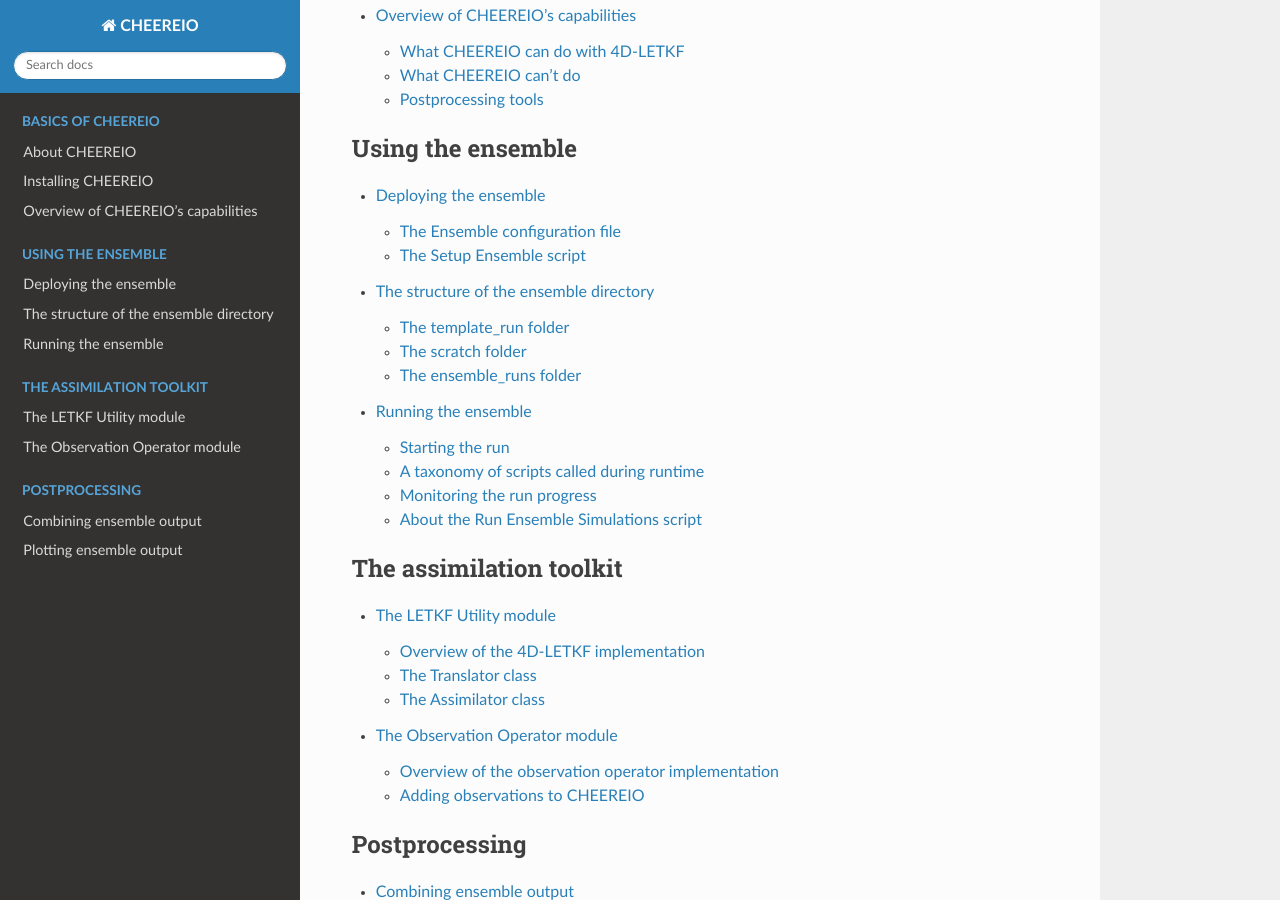
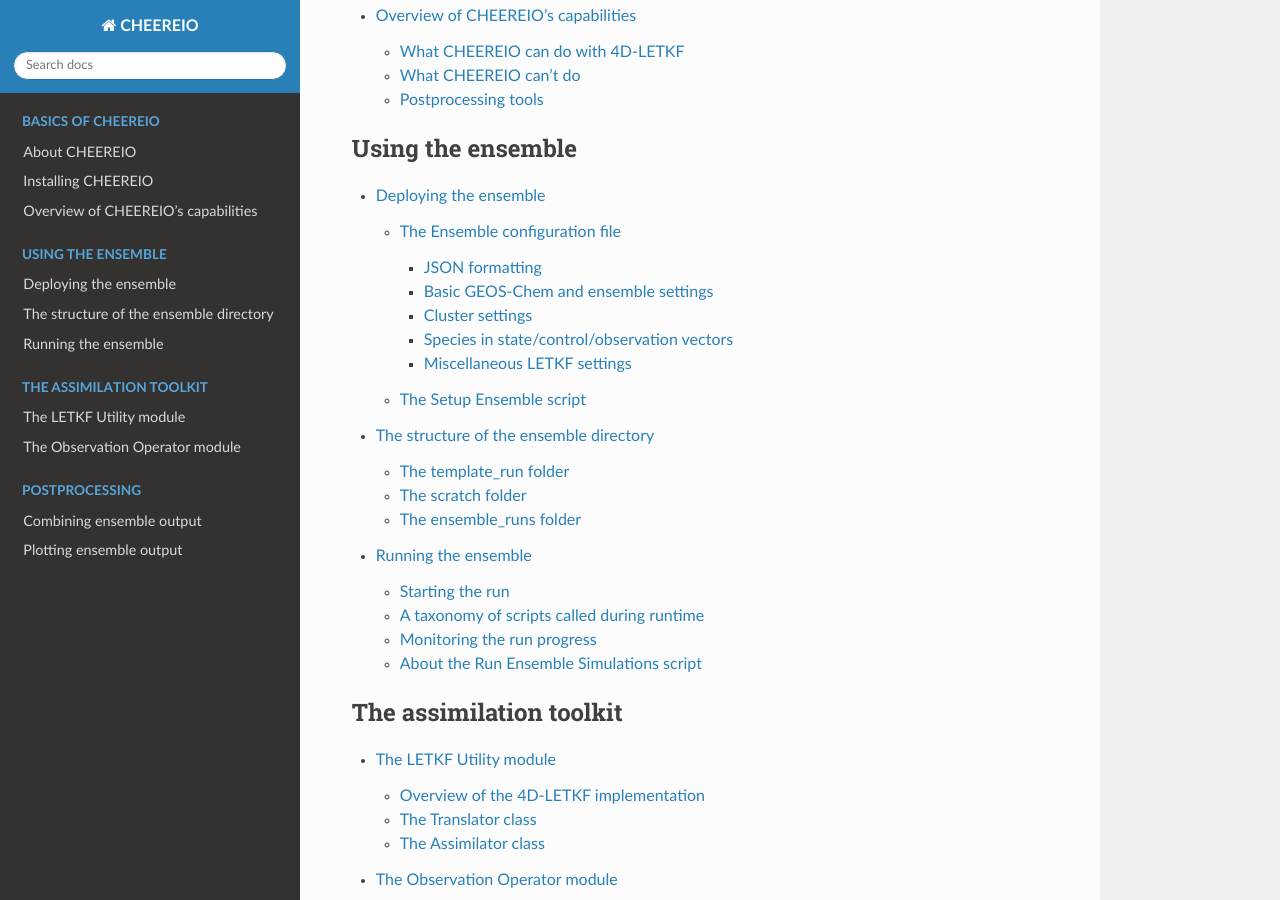
Before and after one commit to drewpendergrass/CHEEREIO, a Sphinx documentation site: the page built from docs/index.rst, in a window 1280 px wide and 900 px high, scrolled down 1044 px. Built offline with Sphinx 7.4.7 and the Read the Docs theme 2.0.0, drawn with Linux system fonts in a browser that asks for light colours.

Commit message:
docs update

```diff
--- a/docs/Deploying-the-ensemble.rst
+++ b/docs/Deploying-the-ensemble.rst
@@ -10,9 +10,33 @@ Because CHEEREIO requires many of the ensemble settings to be globally available
 The Ensemble configuration file
 -------------
 
-All ensemble configuration is set by the ``ens_config.json`` file in the main CHEEREIO code directory. This file contains all the information that the user would normally input in the process of making a GEOS-Chem run directory, in addition to other settings like cluster configuration, assimilation global variables (like the localization radius), the composition of the state and control vectors, links to observation operators, and details about which emissions can be assimilated. This file is in JSON format, which is a file type that is human readable but expects a fairly strict syntax. JSON stores data in a form very similar to a Python dictionary; more details on the format are available on the JSON `website<https://www.json.org>`__.
+All ensemble configuration is set by the ``ens_config.json`` file in the main CHEEREIO code directory. This file contains all the information that the user would normally input in the process of making a GEOS-Chem run directory, in addition to other settings like cluster configuration, assimilation global variables (like the localization radius), the composition of the state and control vectors, links to observation operators, and details about which emissions can be assimilated. This file is in JSON format, which is a file type that is human readable but expects a fairly strict syntax.
 
 **Important:** CHEEREIO constantly references the ``ens_config.json`` file throughout runtime. Changes to this file during runtime will change the settings of the ongoing assimilation calculation. However, there are some settings that are applied at the time of template run directory creation (e.g. cluster settings like memory usage) and cannot be adjusted at runtime via the ``ens_config.json`` file. **To be safe, you should redeploy the ensemble when you make changes to the configuration file and avoid making any changes during runtime.**
+
+Let's walk through the configuration file section-by-section, after first covering some basic formatting requirements.
+
+JSON formatting
+~~~~~~~~~~~~~
+
+JSON stores data in a form very similar to a Python dictionary; more details on the format are available on the JSON `website <https://www.json.org>`__.
+
+
+Basic GEOS-Chem and ensemble settings
+~~~~~~~~~~~~~
+
+
+Cluster settings
+~~~~~~~~~~~~~
+
+
+Species in state/control/observation vectors
+~~~~~~~~~~~~~
+
+
+Miscellaneous LETKF settings
+~~~~~~~~~~~~~
+
 
 The Setup Ensemble script
 -------------
```
